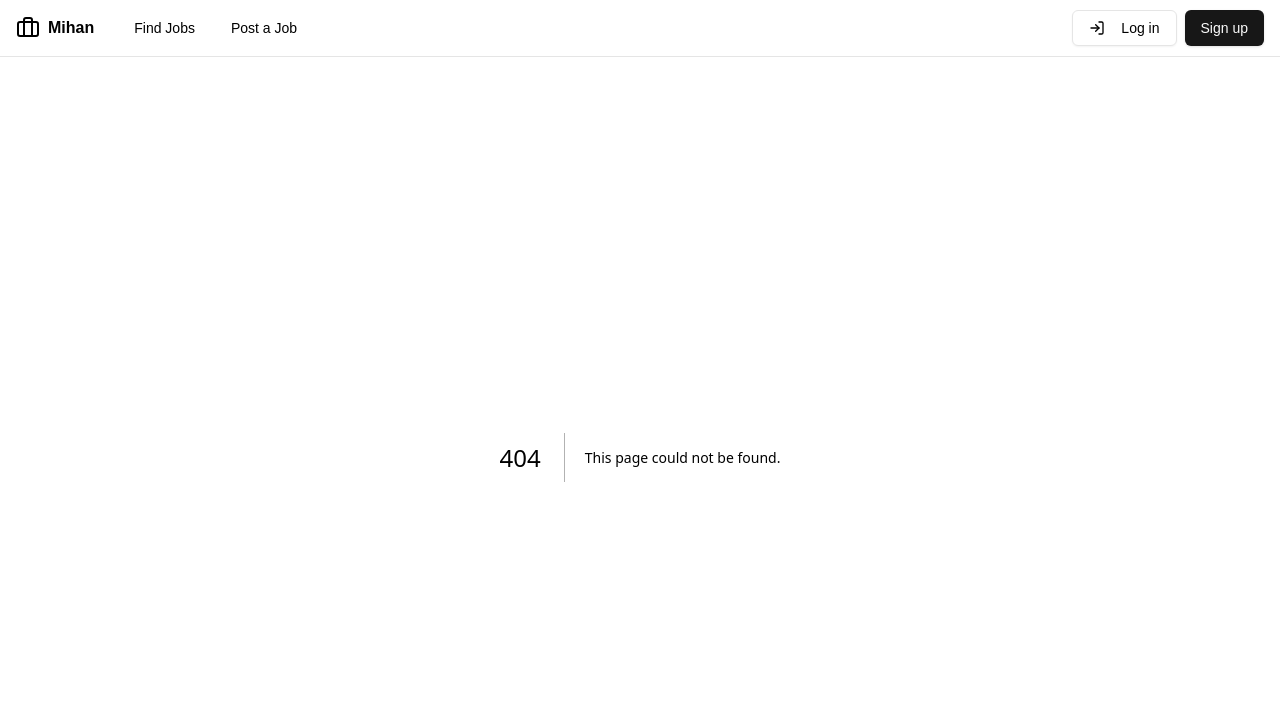
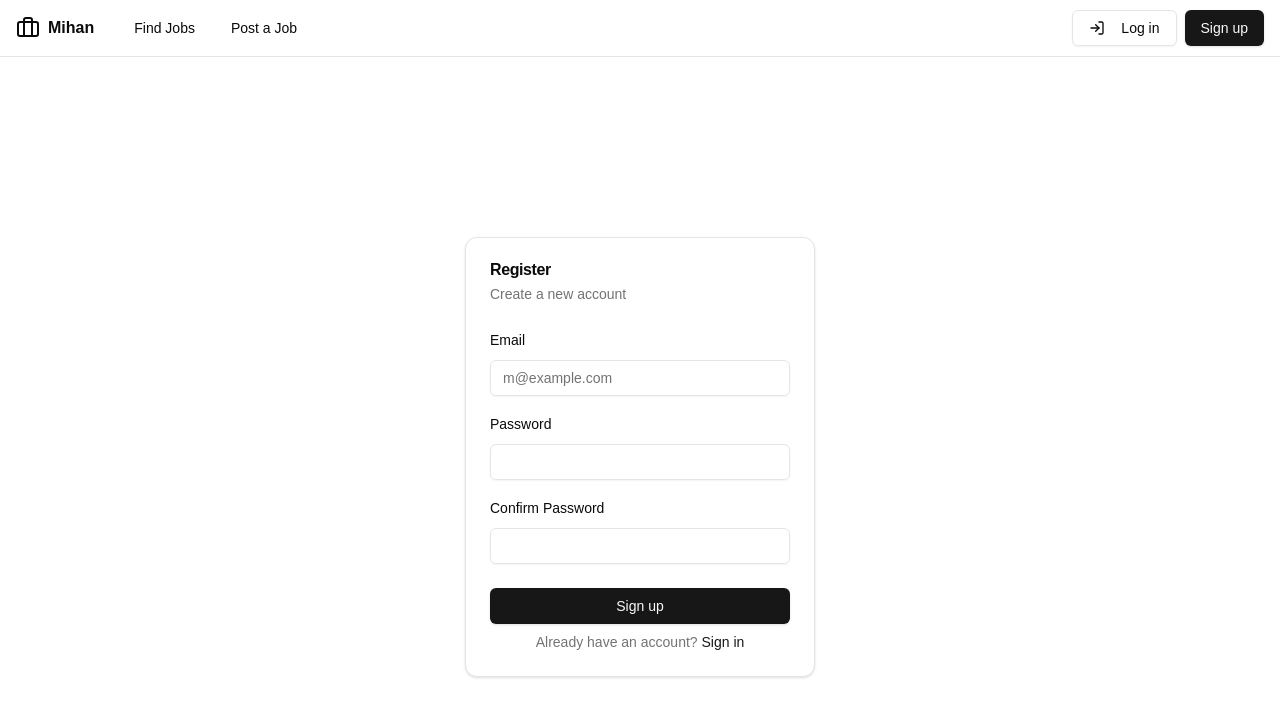
Before and after one commit to m7medVision/mihan, a Next.js app: page /auth/register in a window 1280 px wide. Before the commit this address had no page. Shown: the top 716 px of the page. Built offline with nearby package versions, Linux system fonts and the light colour scheme.

Commit message:
feat: add registration form with validation using react-hook-form and zod

```diff
--- /dev/null
+++ b/app/auth/register/page.tsx
@@ -0,0 +1,188 @@
+// app/auth/register/page.tsx
+
+"use client"
+
+import { zodResolver } from "@hookform/resolvers/zod"
+import { useForm } from "react-hook-form"
+import { z } from "zod"
+import Link from "next/link"
+import { useRouter } from "next/navigation"
+import { useMutation } from "@tanstack/react-query"
+import { Button } from "@/components/ui/button"
+import {
+  Form,
+  FormControl,
+  FormField,
+  FormItem,
+  FormLabel,
+  FormMessage,
+} from "@/components/ui/form"
+import { Input } from "@/components/ui/input"
+import {
+  Card,
+  CardContent,
+  CardDescription,
+  CardFooter,
+  CardHeader,
+  CardTitle,
+} from "@/components/ui/card"
+import { useToast } from "@/hooks/use-toast"
+
+const registerSchema = z
+  .object({
+    email: z.string().email({
+      message: "Please enter a valid email address",
+    }),
+    password: z.string().min(6, {
+      message: "Password must be at least 6 characters",
+    }),
+    confirmPassword: z.string().min(6, {
+      message: "Confirm password must be at least 6 characters",
+    }),
+  })
+  .refine((data) => data.password === data.confirmPassword, {
+    message: "Passwords do not match",
+    path: ["confirmPassword"],
+  })
+
+type RegisterValues = z.infer<typeof registerSchema>
+
+export default function RegisterPage() {
+  const { toast } = useToast()
+  const router = useRouter()
+
+  const form = useForm<RegisterValues>({
+    resolver: zodResolver(registerSchema),
+    defaultValues: {
+      email: "",
+      password: "",
+      confirmPassword: "",
+    },
+  })
+
+  const registerMutation = useMutation({
+    mutationFn: async (data: RegisterValues) => {
+      const response = await fetch("/api/auth/register", {
+        method: "POST",
+        headers: { "Content-Type": "application/json" },
+        body: JSON.stringify({
+          email: data.email,
+          password: data.password,
+        }),
+      })
+
+      if (!response.ok) {
+        const errorData = await response.json()
+        throw new Error(errorData.error || "Registration failed")
+      }
+
+      return response.json()
+    },
+    onSuccess: () => {
+      toast({
+        title: "Registration successful",
+        description: "You can now log in to your account.",
+        variant: "default",
+      })
+      router.push("/auth/login")
+    },
+    onError: (error: any) => {
+      toast({
+        title: "Registration failed",
+        description: error.message || "An error occurred during registration.",
+        variant: "destructive",
+      })
+    },
+  })
+
+  function onSubmit(data: RegisterValues) {
+    registerMutation.mutate(data)
+  }
+
+  return (
+    <div className="flex h-screen w-full items-center justify-center">
+      <Card className="w-[350px]">
+        <CardHeader>
+          <CardTitle>Register</CardTitle>
+          <CardDescription>Create a new account</CardDescription>
+        </CardHeader>
+        <Form {...form}>
+          <form onSubmit={form.handleSubmit(onSubmit)}>
+            <CardContent className="space-y-4">
+              <FormField
+                control={form.control}
+                name="email"
+                render={({ field }) => (
+                  <FormItem>
+                    <FormLabel>Email</FormLabel>
+                    <FormControl>
+                      <Input
+                        placeholder="m@example.com"
+                        type="email"
+                        disabled={registerMutation.isLoading}
+                        {...field}
+                      />
+                    </FormControl>
+                    <FormMessage />
+                  </FormItem>
+                )}
+              />
+              <FormField
+                control={form.control}
+                name="password"
+                render={({ field }) => (
+                  <FormItem>
+                    <FormLabel>Password</FormLabel>
+                    <FormControl>
+                      <Input
+                        type="password"
+                        disabled={registerMutation.isLoading}
+                        {...field}
+                      />
+                    </FormControl>
+                    <FormMessage />
+                  </FormItem>
+                )}
+              />
+              <FormField
+                control={form.control}
+                name="confirmPassword"
+                render={({ field }) => (
+                  <FormItem>
+                    <FormLabel>Confirm Password</FormLabel>
+                    <FormControl>
+                      <Input
+                        type="password"
+                        disabled={registerMutation.isLoading}
+                        {...field}
+                      />
+                    </FormControl>
+                    <FormMessage />
+                  </FormItem>
+                )}
+              />
+            </CardContent>
+            <CardFooter className="flex flex-col space-y-2">
+              <Button
+                type="submit"
+                className="w-full"
+                disabled={registerMutation.isLoading}
+              >
+                {registerMutation.isLoading ? "Registering..." : "Sign up"}
+              </Button>
+              <p className="text-sm text-muted-foreground text-center">
+                Already have an account?{" "}
+                <Link
+                  href="/auth/login"
+                  className="text-primary hover:underline"
+                >
+                  Sign in
+                </Link>
+              </p>
+            </CardFooter>
+          </form>
+        </Form>
+      </Card>
+    </div>
+  )
+}
--- /dev/null
+++ b/components/ui/form.tsx
@@ -0,0 +1,178 @@
+"use client"
+
+import * as React from "react"
+import * as LabelPrimitive from "@radix-ui/react-label"
+import { Slot } from "@radix-ui/react-slot"
+import {
+  Controller,
+  ControllerProps,
+  FieldPath,
+  FieldValues,
+  FormProvider,
+  useFormContext,
+} from "react-hook-form"
+
+import { cn } from "@/lib/utils"
+import { Label } from "@/components/ui/label"
+
+const Form = FormProvider
+
+type FormFieldContextValue<
+  TFieldValues extends FieldValues = FieldValues,
+  TName extends FieldPath<TFieldValues> = FieldPath<TFieldValues>
+> = {
+  name: TName
+}
+
+const FormFieldContext = React.createContext<FormFieldContextValue>(
+  {} as FormFieldContextValue
+)
+
+const FormField = <
+  TFieldValues extends FieldValues = FieldValues,
+  TName extends FieldPath<TFieldValues> = FieldPath<TFieldValues>
+>({
+  ...props
+}: ControllerProps<TFieldValues, TName>) => {
+  return (
+    <FormFieldContext.Provider value={{ name: props.name }}>
+      <Controller {...props} />
+    </FormFieldContext.Provider>
+  )
+}
+
+const useFormField = () => {
+  const fieldContext = React.useContext(FormFieldContext)
+  const itemContext = React.useContext(FormItemContext)
+  const { getFieldState, formState } = useFormContext()
+
+  const fieldState = getFieldState(fieldContext.name, formState)
+
+  if (!fieldContext) {
+    throw new Error("useFormField should be used within <FormField>")
+  }
+
+  const { id } = itemContext
+
+  return {
+    id,
+    name: fieldContext.name,
+    formItemId: `${id}-form-item`,
+    formDescriptionId: `${id}-form-item-description`,
+    formMessageId: `${id}-form-item-message`,
+    ...fieldState,
+  }
+}
+
+type FormItemContextValue = {
+  id: string
+}
+
+const FormItemContext = React.createContext<FormItemContextValue>(
+  {} as FormItemContextValue
+)
+
+const FormItem = React.forwardRef<
+  HTMLDivElement,
+  React.HTMLAttributes<HTMLDivElement>
+>(({ className, ...props }, ref) => {
+  const id = React.useId()
+
+  return (
+    <FormItemContext.Provider value={{ id }}>
+      <div ref={ref} className={cn("space-y-2", className)} {...props} />
+    </FormItemContext.Provider>
+  )
+})
+FormItem.displayName = "FormItem"
+
+const FormLabel = React.forwardRef<
+  React.ElementRef<typeof LabelPrimitive.Root>,
+  React.ComponentPropsWithoutRef<typeof LabelPrimitive.Root>
+>(({ className, ...props }, ref) => {
+  const { error, formItemId } = useFormField()
+
+  return (
+    <Label
+      ref={ref}
+      className={cn(error && "text-destructive", className)}
+      htmlFor={formItemId}
+      {...props}
+    />
+  )
+})
+FormLabel.displayName = "FormLabel"
+
+const FormControl = React.forwardRef<
+  React.ElementRef<typeof Slot>,
+  React.ComponentPropsWithoutRef<typeof Slot>
+>(({ ...props }, ref) => {
+  const { error, formItemId, formDescriptionId, formMessageId } = useFormField()
+
+  return (
+    <Slot
+      ref={ref}
+      id={formItemId}
+      aria-describedby={
+        !error
+          ? `${formDescriptionId}`
+          : `${formDescriptionId} ${formMessageId}`
+      }
+      aria-invalid={!!error}
+      {...props}
+    />
+  )
+})
+FormControl.displayName = "FormControl"
+
+const FormDescription = React.forwardRef<
+  HTMLParagraphElement,
+  React.HTMLAttributes<HTMLParagraphElement>
+>(({ className, ...props }, ref) => {
+  const { formDescriptionId } = useFormField()
+
+  return (
+    <p
+      ref={ref}
+      id={formDescriptionId}
+      className={cn("text-[0.8rem] text-muted-foreground", className)}
+      {...props}
+    />
+  )
+})
+FormDescription.displayName = "FormDescription"
+
+const FormMessage = React.forwardRef<
+  HTMLParagraphElement,
+  React.HTMLAttributes<HTMLParagraphElement>
+>(({ className, children, ...props }, ref) => {
+  const { error, formMessageId } = useFormField()
+  const body = error ? String(error?.message) : children
+
+  if (!body) {
+    return null
+  }
+
+  return (
+    <p
+      ref={ref}
+      id={formMessageId}
+      className={cn("text-[0.8rem] font-medium text-destructive", className)}
+      {...props}
+    >
+      {body}
+    </p>
+  )
+})
+FormMessage.displayName = "FormMessage"
+
+export {
+  useFormField,
+  Form,
+  FormItem,
+  FormLabel,
+  FormControl,
+  FormDescription,
+  FormMessage,
+  FormField,
+}
--- a/package.json
+++ b/package.json
@@ -9,6 +9,7 @@
     "lint": "next lint"
   },
   "dependencies": {
+    "@hookform/resolvers": "^3.9.1",
     "@libsql/client": "^0.14.0",
     "@radix-ui/react-dialog": "^1.1.3",
     "@radix-ui/react-dropdown-menu": "^2.1.3",
@@ -28,8 +29,10 @@
     "pg": "^8.13.1",
     "react": "^19.0.0",
     "react-dom": "^19.0.0",
+    "react-hook-form": "^7.54.1",
     "tailwind-merge": "^2.5.5",
-    "tailwindcss-animate": "^1.0.7"
+    "tailwindcss-animate": "^1.0.7",
+    "zod": "^3.24.1"
   },
   "devDependencies": {
     "@types/node": "^20",
```
Also changed, not shown: 1 other file (tests, documents, lock files or other folders).
